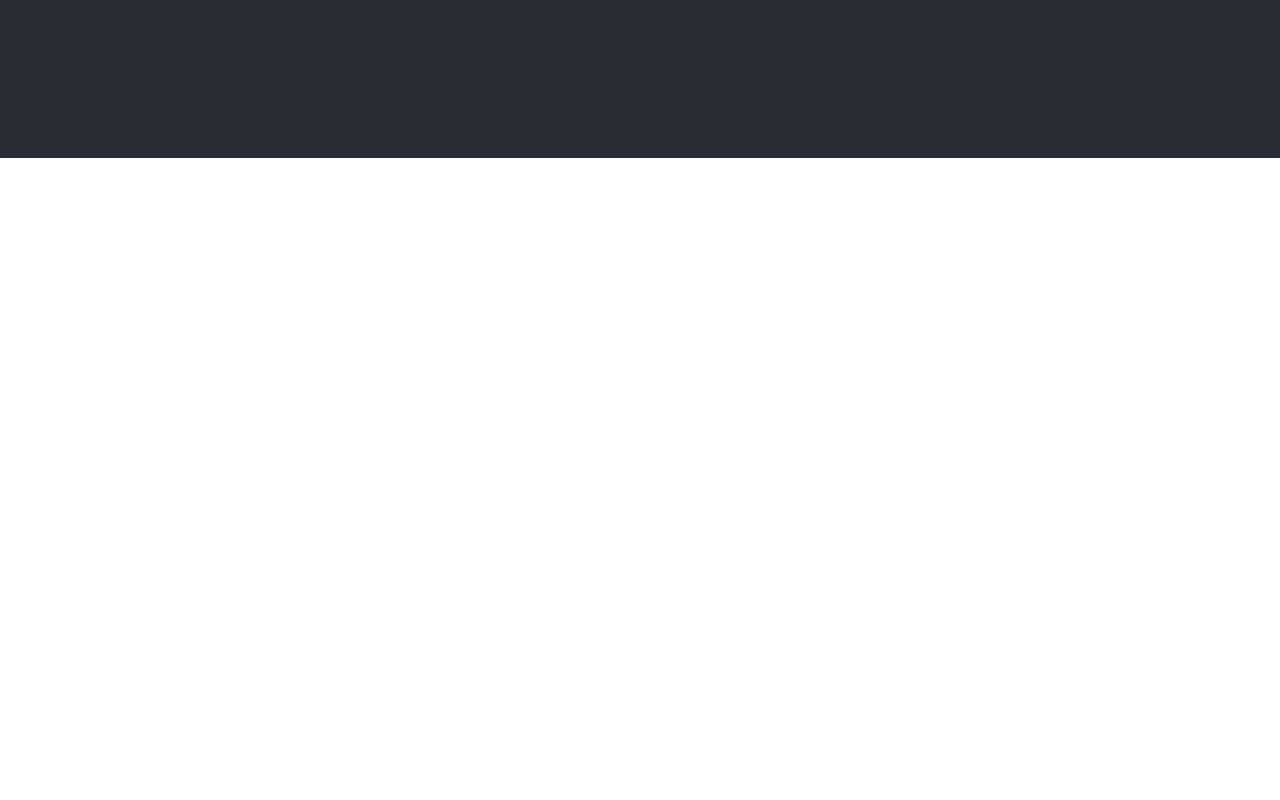
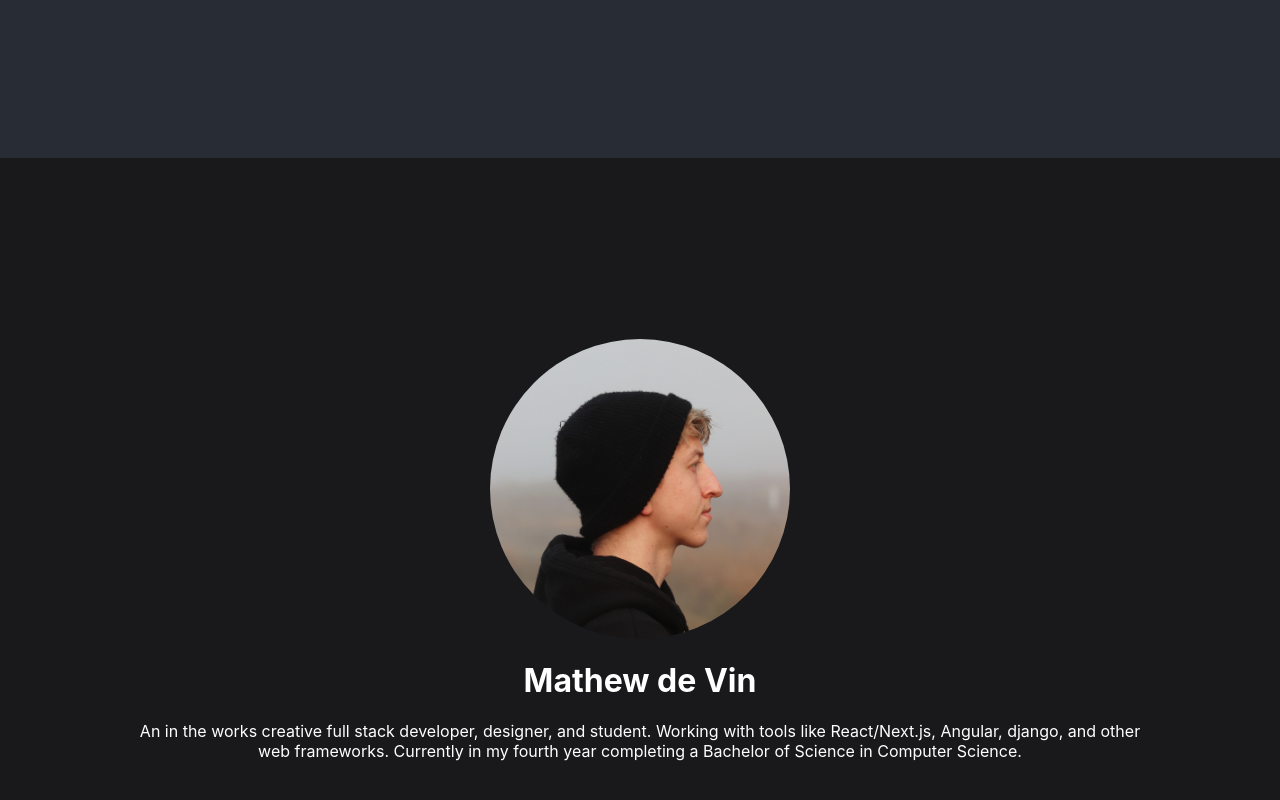
Before and after one commit to checklick-2/team-exercise, a React (Create React App) app: page / in a window 1280 px wide. Shown: the part 642-1442 px from the top of the page. Before the commit the page ends 800 px from the top, so only its background shows below. Built offline with nearby package versions, Linux system fonts and the light colour scheme.

Commit message:
Create personal profile section
 - Add personal component
 - Add personal styling
 - Add personal image
 - Add component to app
 - Update gitignore to remove .idea folder

```diff
--- a/src/App.js
+++ b/src/App.js
@@ -1,4 +1,5 @@
 import "./App.css";
+import Mathew from "./components/mathew";
 
 function App() {
   return (
@@ -7,6 +8,7 @@ function App() {
         <h1>Checklick 2</h1>
         <h2>Meet the team</h2>
       </header>
+      <Mathew />
     </div>
   );
 }
--- /dev/null
+++ b/src/components/mathew.css
@@ -0,0 +1,20 @@
+.mathew-container {
+    min-height: 100vh;
+    display: flex;
+    flex-direction: column;
+    justify-content: center;
+    align-items: center;
+    background-color: #19191b;
+    color: white;
+}
+
+.mathew-container img {
+    width: 300px;
+    height: 300px;
+    border-radius: 150px;
+    object-fit: cover;
+}
+
+.mathew-container .text-container {
+    max-width: 80vw;
+}
--- /dev/null
+++ b/src/components/mathew.jsx
@@ -0,0 +1,21 @@
+import mathewImage from '../assets/mathew.jpg';
+import './mathew.css';
+
+const Mathew = () => {
+  return (
+    <div className='mathew-container'>
+      <img src={mathewImage} alt='Mathew de Vin'/>
+      <div className='text-container'>
+        <h1>Mathew de Vin</h1>
+        <p>
+          An in the works creative full stack developer, designer, and
+          student. Working with tools like React/Next.js, Angular, django,
+          and other web frameworks. Currently in my fourth year completing
+          a Bachelor of Science in Computer Science.
+        </p>
+      </div>
+    </div>
+  );
+};
+
+export default Mathew;
```
Also changed, not shown: src/assets/mathew.jpg (added), 1 other file (tests, documents, lock files or other folders).
